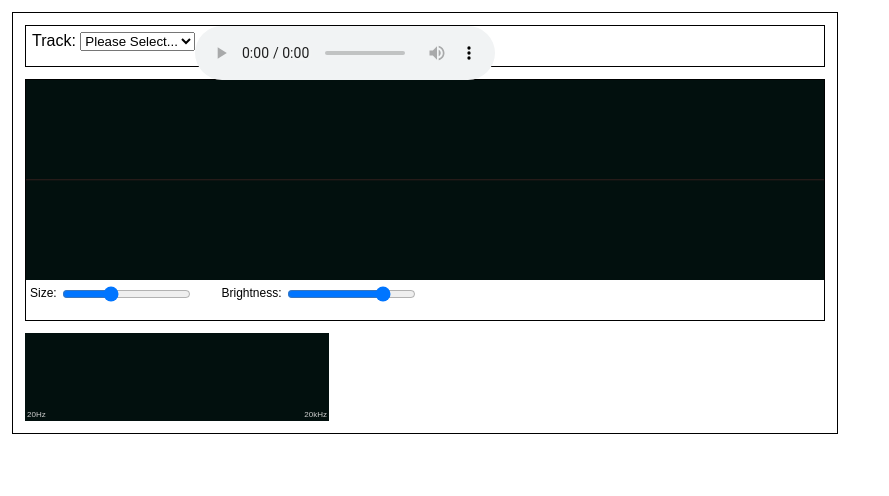
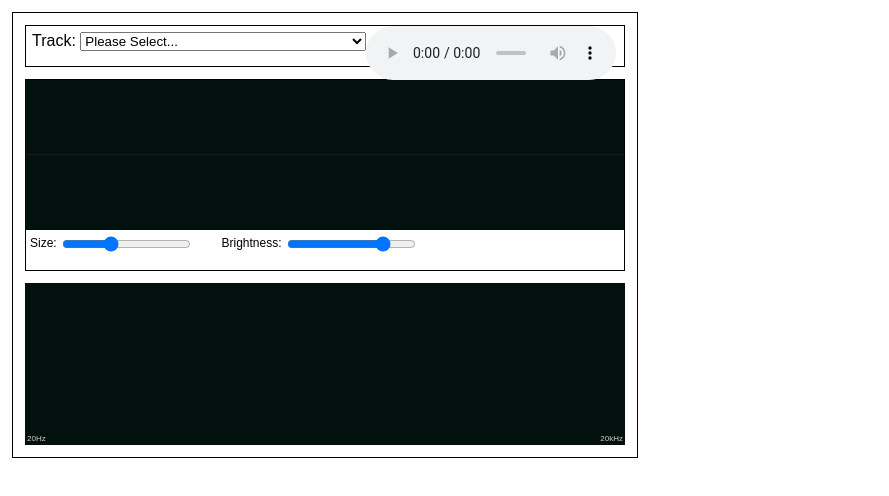
Before and after one commit to travstone/Web-Audio, a plain HTML site: page direct_api_test.html in a window 1280 px wide. Shown: the whole page, without its empty margins (0-889 px from the left). Drawn offline with Linux system fonts and the light colour scheme.

Commit message:
More tweaks
- css tweaks
- add tracks to list

```diff
--- a/directApi.js
+++ b/directApi.js
@@ -82,12 +82,14 @@ var WaveformDisplay = (function() {
 
 			$('#track-player').on('loadstart', function(e) {
 				//console.log('loadstart',e);
+				$('#track-player').hide();
 				$('#loading-indicator').show();
 			});
 
 			$('#track-player').on('canplay', function(e) {
 				//console.log('canplay',e);
 				$('#loading-indicator').hide();
+				$('#track-player').show();
 			});
 
 			$('#stroke').on('change', function(e) {
--- a/direct_api_test.html
+++ b/direct_api_test.html
@@ -14,14 +14,22 @@
 				<label>Track:
 					<select id="track-select">
 						<option disabled selected>Please Select...</option>
-						<option value="mellow_section_cd.wav" data-mtype="audio/wav">Mellow Section</option>
-						<option value="funky_squirrel_cd.wav" data-mtype="audio/wav">Funky Squirrel</option>
-						<option value="TRACK02-1-AR.mp3" data-mtype="audio/mp3">Hmmm</option>
-						<option value="on_the_moon.wav" data-mtype="audio/wav">On the moon</option>
-						<option value="02 - Aja.mp3" data-mtype="audio/mp3">Aja</option>
-						<option value="01 - Morph The Cat.mp3" data-mtype="audio/mp3">Morph The Cat</option>
-						<option value="01 M'Badehou.m4a" data-mtype="audio/mp4">M'Badehou</option>
-						<option value="02 Mandjou.mp3" data-mtype="audio/mp3">Mandjou</option>
+						<option value="02 - Aja.mp3" data-mtype="audio/mp3">Steely Dan: Aja</option>
+						<option value="01 - Morph The Cat.mp3" data-mtype="audio/mp3">Donald Fagen: Morph The Cat</option>
+						<option value="01 M'Badehou.m4a" data-mtype="audio/mp4">Boubacar Traoré: M'Badehou</option>
+						<option value="02 Mandjou.mp3" data-mtype="audio/mp3">Salif Keita: Mandjou</option>
+						<option value="01 El Yo-yo.m4a" data-mtype="audio/mp4">Wayne Gorbea &amp; Salsa Picante: El Yo-yo</option>
+						<option value="02 - Clockout.mp3" data-mtype="audio/mp3">Devo: Clockout</option>
+						<option value="01 The Nod.mp3" data-mtype="audio/mp3">Fat Freddy's Drop: The Nod</option>
+						<option value="14 - Papa Don't Take No Mess - part 1.mp3" data-mtype="audio/mp3">James Brown: Papa Don't Take No Mess</option>
+						<option value="05 Misty Mountain Hop.m4a" data-mtype="audio/mp4">Led Zeppelin: Misty Mountain Hop</option>
+						<option value="04 Breed.m4a" data-mtype="audio/mp4">Nirvana: Breed</option>
+						<option value="05 Vibrando Com A Seleção.m4a" data-mtype="audio/mp4">The Sound of the Favelas: Vibrando Com A Seleção</option>
+						<option value="02 - I Wish I Had Duck Feet.mp3" data-mtype="audio/mp3">Orbital: I Wish I Had Duck Feet</option>
+						<option value="mellow_section_cd.wav" data-mtype="audio/wav">The 3 T's: Mellow Section</option>
+						<option value="funky_squirrel_cd.wav" data-mtype="audio/wav">The 3 T's: Funky Squirrel</option>
+						<option value="TRACK02-1-AR.mp3" data-mtype="audio/mp3">WWW W/Dave: Dub/Drum 'n Bass</option>
+						<option value="on_the_moon.wav" data-mtype="audio/wav">The 3 T's: On the moon</option>
 					</select>
 				</label>
 				<audio controls id="track-player">
--- a/waveform.css
+++ b/waveform.css
@@ -7,7 +7,7 @@ body {
     margin: 12px;
     padding: 12px;
     width: 100%;
-    max-width: 800px;
+    max-width: 600px;
     border: 1px solid;
 }
 .audio-controls {
@@ -15,6 +15,7 @@ body {
     margin-bottom: 12px;
     /*padding-bottom: 12px;*/
     height: 40px;
+    position: relative;
 }
 .audio-controls label {
     vertical-align: middle;
@@ -25,17 +26,21 @@ body {
 .audio-controls input {
     vertical-align: middle;
 }
+.audio-controls select {
+    max-width: 286px;
+}
 
 audio {
-/*	width: 100%;*/
+	width: 250px;
 }
 
 #loading-indicator {
     vertical-align: top;
     font-size: 12px;
-    position: relative;
+    position: absolute;
     padding: 0;
-    top: 6px;
+    top: 9px;
+    right: 193px;
     display: inline;
     color: red;
     font-weight: 700;
@@ -64,8 +69,8 @@ audio {
 
 .graph-container {
     background-color: #02100e;
-    width: 100%;
-    max-width: 300px;
+    /*width: 100%;*/
+    /*max-width: 300px;*/
     padding: 2px;
 }
 .graph {
```
